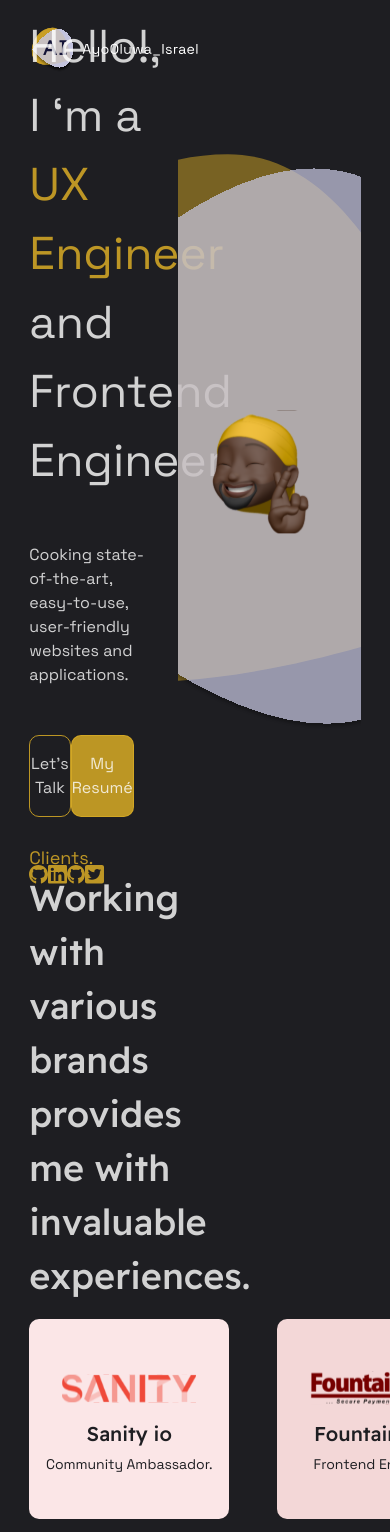
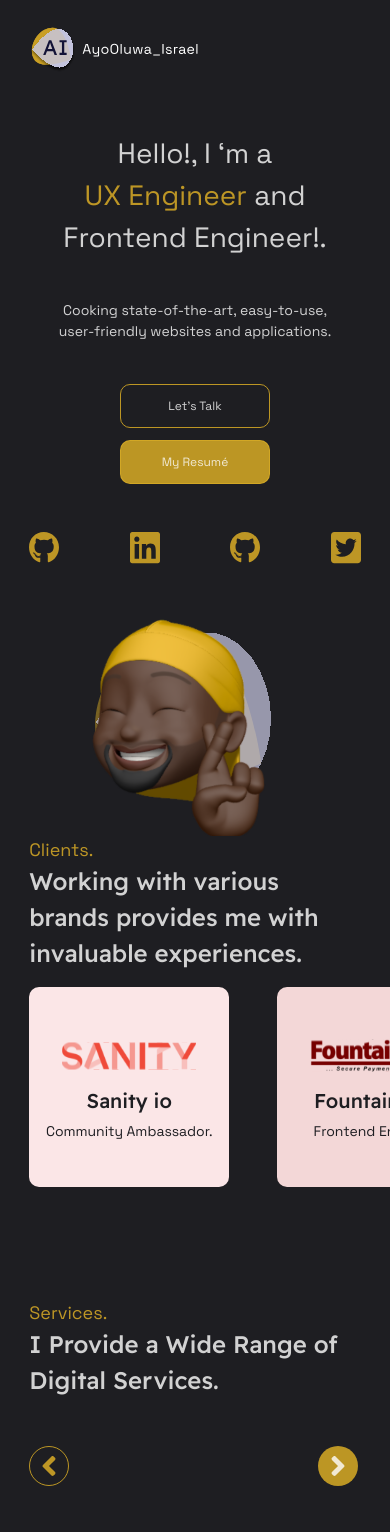
Before and after one commit to AyoOluwa-Israel/portfollio, a React (Vite) app: page / in a window 390 px wide. Shown: the top 1532 px of the page. Built offline with nearby package versions, Linux system fonts and the light colour scheme.

Commit message:
Fixed mobile

```diff
--- a/src/components/Hero/index.jsx
+++ b/src/components/Hero/index.jsx
@@ -5,9 +5,9 @@ import IconContainer from "../IconContainer";
 
 const Hero = () => {
   return (
-    <div className="w-[85%] mx-auto flex items-center h-[calc(100vh-100px)] font-primary">
-      <div className="w-[45%]">
-        <h1 className="text-hero">
+    <div className="w-[85%] mx-auto grid md:grid-cols-2 grid-cols-1 mt-[2em] justify-items-center font-primary ">
+      <div className="md:text-left text-center">
+        <h1 className="lg:text-hero sm:text-[36px] text-[28px] ">
           <span className="text-white">Hello!, </span>
           <span className="text-white">I ‘m a </span>
           <br />
@@ -16,21 +16,21 @@ const Hero = () => {
             and <br /> Frontend Engineer!.
           </span>
         </h1>
-        <p className="text-white w-[85%] my-[3em]">
+        <p className="text-white w-[85%] md:mx-0 mx-auto my-[3em] sm:text-[16px] text-[14px]">
           Cooking state-of-the-art, easy-to-use, user-friendly websites and
           applications.
         </p>
-        <div className="flex justify-between w-[70%]">
+        <div className="flex sm:flex-row flex-col justify-between lg:w-[70%] md:mx-0 sm:items-start items-center mx-auto sm:w-[80%] w-[100%]">
           <Button text="Let's Talk" style="text-white" />
-          <Button text="My Resumé" style="bg-yellow text-white" />
+          <Button text="My Resumé" style="bg-yellow text-white sm:mt-0 mt-[1em]" />
         </div>
 
-        <div className="w-[50%] my-[3em]">
+        <div className="sm:w-[50%] w-[100%] my-[3em] md:mx-0 mx-auto ">
           <IconContainer />
         </div>
       </div>
-      <div className="w-[55%] bg-Hero bg-cover bg-center h-[100%] flex ">
-        <img src={memoji} alt="Hero" className="w-[56%] ml-[17%]" />
+      <div className="w-[100%] bg-Hero bg-contain bg-center h-[100%] bg-no-repeat">
+        <img src={memoji} alt="Hero" className="w-[56%] ml-[17%] h-[100%] " />
       </div>
     </div>
   );
--- a/src/components/Services/index.jsx
+++ b/src/components/Services/index.jsx
@@ -10,7 +10,7 @@ import Express from "/src/assets/clients/express.svg";
 
 import Figma from "/src/assets/clients/figma.svg";
 import Jest from "/src/assets/clients/jest.svg";
-import Karma from "/src/assets/clients/Karma.svg";
+import Karma from "/src/assets/clients/karma.svg";
 import Jasmine from "/src/assets/clients/jasmine.svg";
 
 import { FaAngleLeft, FaAngleRight } from "react-icons/fa";
@@ -19,12 +19,12 @@ const Services = () => {
   return (
     <div className="w-[92.5%] ml-auto py-[3em]">
       <p className="text-yellow text-subheading ">Services.</p>
-      <div className="flex">
-        <div className="w-[30%] pr-[2em]">
-          <p className="text-white text-heading font-secondary font-medium">
+      <div className="flex sm:flex-row flex-col">
+        <div className="sm:w-[30%] w-[100%] pr-[2em]">
+          <p className="text-white lg:text-heading text-[24px] font-secondary font-medium">
             I Provide a Wide Range of Digital Services.
           </p>
-          <div className="flex justify-between w-[40%] my-[3em]">
+          <div className="flex justify-between sm:w-[40%] my-[3em]">
             <div className="text-yellow border-[1px] text-[2em] border-yellow rounded-[50%] h-[40px] w-[40px] flex items-center justify-center">
               <FaAngleLeft />
             </div>
@@ -33,11 +33,11 @@ const Services = () => {
               <FaAngleRight />
             </div>
           </div>
-          <div className="w-[100%] bg-yellow h-[2px]"></div>
+          <div className="w-[100%] sm:visible hidden bg-yellow h-[2px]"></div>
         </div>
 
 
-        <div className="flex gap-[3em] w-[70%] overflow-x-scroll pr-[2em] overscroll-none no-scrollbar">
+        <div className="flex sm:gap-[3em] gap-[1em] sm:w-[70%] w-[100%] overflow-x-scroll pr-[2em] overscroll-none no-scrollbar">
           <Card bg="bg-[#F1F0F9] px-[2em] py-[3em] text-center">
             <div className="flex justify-around items-center">
               <img src={react} alt="react" />
--- a/src/components/Stats/index.jsx
+++ b/src/components/Stats/index.jsx
@@ -2,24 +2,24 @@ import React from "react";
 
 const Stats = () => {
   return (
-    <div className="w-[85%] mx-auto py-[4em] pb-[8em]">
+    <div className="w-[85%] mx-auto py-[4em] sm:pb-[8em] pb-[4em]">
       <p className="text-yellow text-subheading ">Statistics.</p>
-      <p className="text-white text-heading w-[30%] font-secondary font-medium">
+      <p className="text-white sm:text-heading text-[24px] sm:w-[30%] w-[100%] font-secondary font-medium">
         My kitchening catalogue.
       </p>
 
-      <div className="flex justify-around items-center text-center text-white mt-8">
-        <div>
+      <div className="flex sm:flex-row flex-col justify-around items-center text-center text-white mt-8">
+        <div className="sm:my-0 my-[2em]">
           <p className="text-subheading font-secondary">Projects Completed.</p>
           <p className="text-heading font-primary">36</p>
         </div>
 
-        <div>
+        <div className="sm:my-0 my-[2em]">
           <p className="text-subheading font-secondary">Happy Clients.</p>
           <p className="text-heading font-primary">11</p>
         </div>
 
-        <div>
+        <div className="sm:my-0 my-[2em]">
           <p className="text-subheading font-secondary">Open Source Contributions.</p>
           <p className="text-heading font-primary">2</p>
         </div>
--- a/src/components/button/index.jsx
+++ b/src/components/button/index.jsx
@@ -2,7 +2,7 @@ import React from 'react'
 
 const Button = ({text, style}) => {
   return (
-    <button className={`rounded-[10px] border-[1px] border-yellow ${style} py-4 w-[150px]`}>
+    <button className={`rounded-[10px] border-[1px] border-yellow ${style} sm:py-4 py-3 w-[150px] sm:text-[16px] text-[12px]`}>
       {text}
     </button>
   )
--- a/src/components/clients/index.jsx
+++ b/src/components/clients/index.jsx
@@ -1,50 +1,11 @@
 import React from "react";
-import ClientCard from "./ClientCard";
 
-const data = [
-  {
-    color: "bg-[#FBE6E7]",
-    text: "Sanity io ",
-    role: "Community  Ambassador.",
-    img: "",
-  },
-  {
-    color: "bg-[#F3D7D7]",
-    text: "Fountain Pay",
-    role: "Frontend Engineer.",
-    img: "",
-  },
-  {
-    color: "bg-[#DFCFF3]",
-    text: "Dynamixity",
-    role: "Engineering Lead.",
-    img: "",
-  },
-  {
-    color: "bg-[#FFFFFF]",
-    text: "Lahhf",
-    role: "UX Engineer.",
-    img: "",
-  },
-  {
-    color: "bg-[#D9D9F8]",
-    text: "Evea",
-    role: "Frontend Engineer.",
-    img: "",
-  },
-  {
-    color: "bg-[#D9D9F8]",
-    text: "Iexchange",
-    role: "Frontend Engineer.",
-    img: "",
-  },
-];
 
 const Client = () => {
   return (
     <div className="w-[85%] mx-auto ">
       <p className="text-yellow text-subheading ">Clients.</p>
-      <p className="text-white text-heading w-[45%] font-secondary font-medium">
+      <p className="text-white lg:text-heading text-[24px] sm:w-[45%] w-[100%] font-secondary font-medium">
         Working with various brands provides me with invaluable experiences.
       </p>
     </div>
--- a/tailwind.config.cjs
+++ b/tailwind.config.cjs
@@ -8,11 +8,16 @@ module.exports = {
         'auto': 'auto',
         'cover': 'cover',
         'contain': 'contain',
-        '50%': '50%',
+        '50%': '90%',
         '16': '4rem',
       },
       backgroundImage: {
         Hero: "url('/src/assets/herobg.svg')",
+      },
+      screens: {
+        sm: "640px",
+        md: "768px",
+        lg: "1025px",
       },
       fontFamily: {
         primary: ['"Space Grotesk"', "sans-serif"],
```
